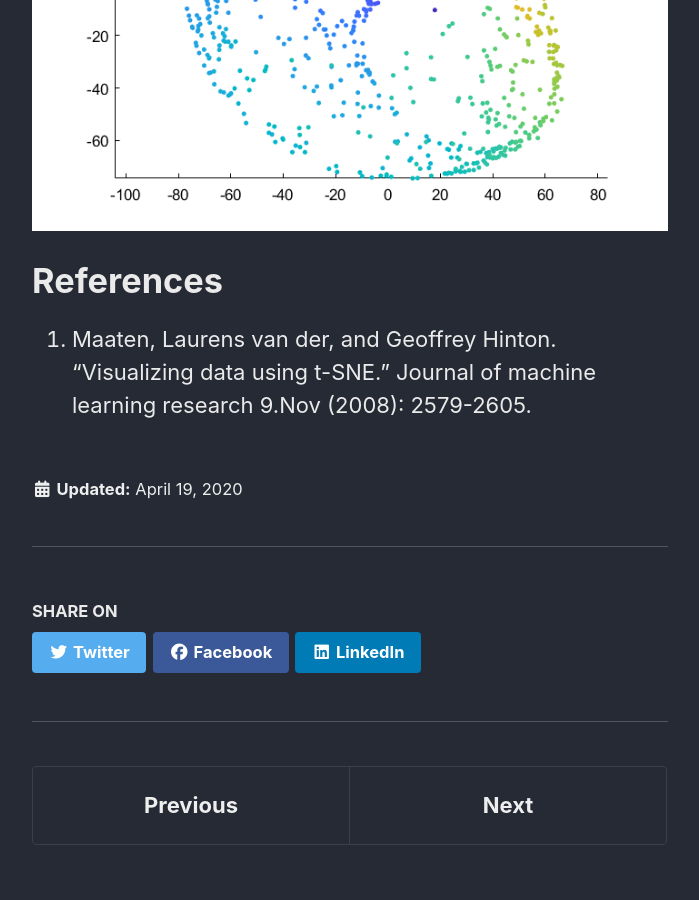
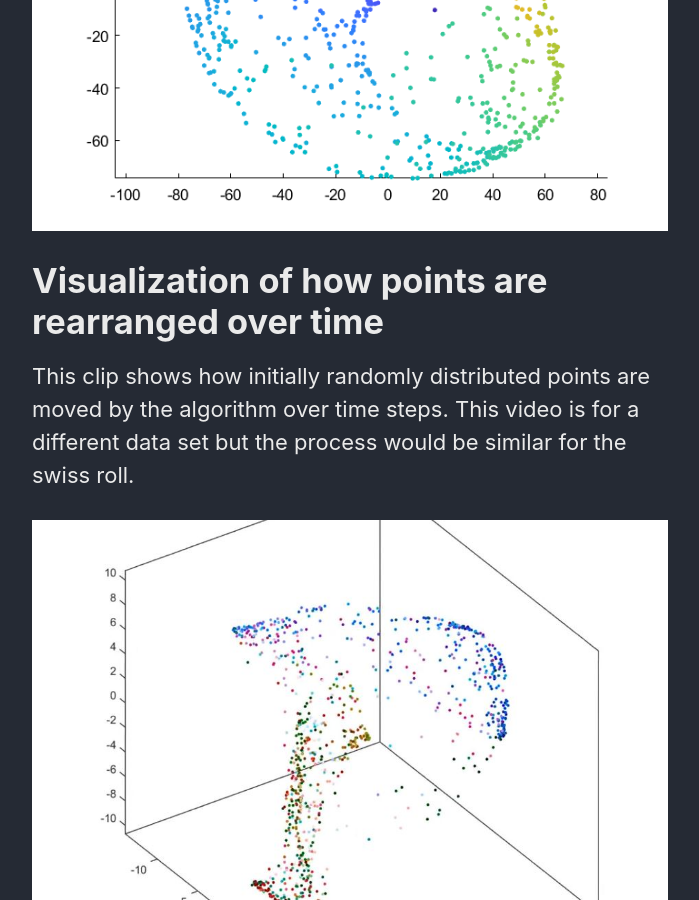
Before and after one commit to M-Lin-DM/M-Lin-DM.github.io, a Jekyll site: the page built from _posts/2020-04-19-t-SNE.md, in a window 1280 px wide and 900 px high, scrolled down 10584 px. Shown: the whole window, without its empty margins (290-989 px from the left). Built offline with Jekyll 4.4.1, drawn with Linux system fonts in a browser that asks for light colours; cached includes are drawn as plain includes; nearby versions of some CDN libraries.

Commit message:
description

```diff
--- a/_posts/2020-04-19-t-SNE.md
+++ b/_posts/2020-04-19-t-SNE.md
@@ -73,6 +73,10 @@ Below I vary the height of the swiss roll given to t-SNE (length of data along z
 ![im](/images/tSNE_figures/h12.png)
 ![im](/images/tSNE_figures/h16.png)
 
+# Visualization of how points are rearranged over time
+This clip shows how initially randomly distributed points are moved by the algorithm over time steps. This video is for a different data set but the process would be similar for the swiss roll.
+
+[![video link](/images/tSNE_figures/Capture.jpg)](https://www.youtube.com/watch?v=11UJr2AA5-k "t-SNE video"){: .align-center}
 
 
 # References
```
Also changed, not shown: _posts/2020-10-11-fast-similarity-matrix.md (+1 -1 lines), images/Fast_similarity_matrix/algorithm2_resize.png (added).
